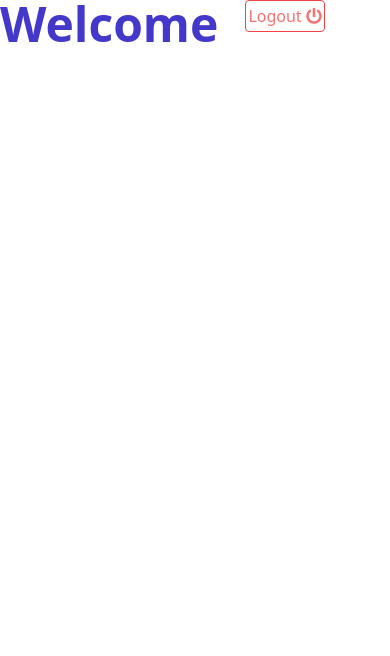
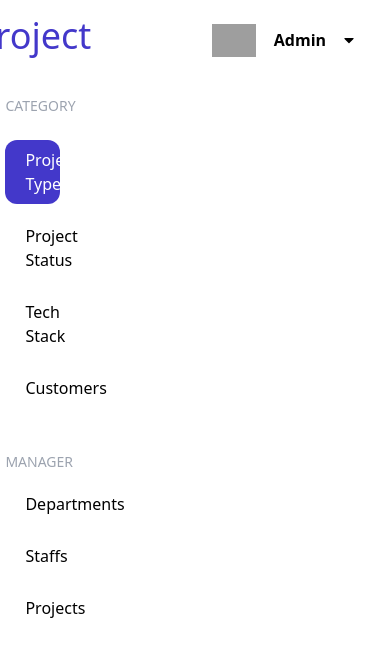
Before and after one commit to Z0Ne7/login-project, a React (Create React App) app: page /project-type in a window 390 px wide. Shown: the top 656 px of the page. Built offline with nearby package versions, Linux system fonts and the light colour scheme; grey boxes are pictures that could not be loaded.

Commit message:
add sidebar

```diff
--- a/src/App.js
+++ b/src/App.js
@@ -1,6 +1,5 @@
 import React from 'react';
 import { LoginPage } from './pages/login/login';
-import { ProjectType } from './pages/project-type/project-type';
 import { routes } from './routes/routes';
 import { NavbarHeader } from './components/navbar-header/navbar-header';
 import { LeftSidebar } from '././components/left-sidebar/left-sidebar';
@@ -34,10 +33,10 @@ function App() {
         <Route
           render={({ location }) => {
             return (
-              <div className='flex flex-row h-screen'>
+              <div className='flex flex-row min-h-screen'>
                 <LeftSidebar />
                 <div className='flex flex-col w-10/12'>
-                  {/* <NavbarHeader /> */}
+                  <NavbarHeader />
                   <Switch location={location}>{reactRouter()}</Switch>
                 </div>
               </div>
--- a/src/components/left-sidebar/left-sidebar.jsx
+++ b/src/components/left-sidebar/left-sidebar.jsx
@@ -1,5 +1,92 @@
-import React from 'react';
-
+import { useState } from 'react';
+import { NavLink } from 'react-router-dom';
 export const LeftSidebar = () => {
-  return <div></div>;
+  return (
+    <div className='w-2/12 sm:w-full mt-4 lg:w-2/12 relative'>
+      <div className='flex justify-center'>
+        <div className='flex justify-center items-center w-10/12 sm:w-full sm:mr-4 sm:flex-row-reverse'>
+          <p className='text-4xl text-indigo-700'>Project</p>
+        </div>
+      </div>
+      <div
+        className='flex flex-col items-center mt-10
+      sm:z-20
+      sm:w-4/6
+       sm:fixed transform
+       transition duration-500 ease-in-out sm:-translate-x-full
+       sm:left-0 sm:m-0 sm:top-0 sm:h-full sm:bg-white'
+      >
+        <div className='w-10/12 sm:mt-16'>
+          <ul>
+            <div className='text-gray-400 text-sm flex items-center'>
+              <p>CATEGORY</p>
+              <p className='ml-2 text-2xl'></p>
+            </div>
+            <div>
+              <NavLink
+                to='/project-type'
+                activeClassName='hover:bg-indigo-700 hover:text-pink-100 bg-indigo-700 text-white rounded-xl'
+                className='flex mt-6 items-center rounded-lg hover:text-gray-900 hover:bg-gray-200  p-2 cursor-pointer '
+              >
+                <p className='text-base  ml-3'>Project Type</p>
+              </NavLink>
+              <NavLink
+                to='/project-status'
+                activeClassName='hover:bg-indigo-700 hover:text-pink-100 bg-indigo-700 text-white rounded-xl'
+                className='flex items-center mt-3 p-2 rounded-lg hover:text-gray-900 hover:bg-gray-200'
+              >
+                <p className=' text-base ml-3'>Project Status</p>
+              </NavLink>
+              <NavLink
+                to='/tech-stack'
+                activeClassName='hover:bg-indigo-700 hover:text-pink-100 bg-indigo-700 text-white rounded-xl'
+                className='flex items-center mt-3 p-2 rounded-lg hover:text-gray-900 hover:bg-gray-200'
+              >
+                <p className='  text-base ml-3'> Tech Stack</p>
+              </NavLink>
+              <NavLink
+                to='/customers'
+                activeClassName=' bg-indigo-700 hover:bg-indigo-700 hover:text-pink-100 text-white rounded-xl'
+                className='flex items-center mt-3 p-2 rounded-lg hover:text-gray-900 hover:bg-gray-200'
+              >
+                <p className='  text-base ml-3'>Customers</p>
+              </NavLink>
+            </div>
+          </ul>
+          <button></button>
+        </div>
+        <div className='w-10/12 mt-5'>
+          <ul>
+            <div className='text-gray-400 text-sm flex items-center'>
+              <p>MANAGER</p>
+              <p className='ml-2 text-2xl'></p>
+            </div>
+            <div>
+              <NavLink
+                to='/departments'
+                activeClassName='hover:bg-indigo-700 hover:text-pink-100 bg-indigo-700 text-white rounded-xl'
+                className='flex items-center mt-3 p-2 rounded-lg hover:text-gray-900 hover:bg-gray-200'
+              >
+                <p className='  text-base ml-3'>Departments</p>
+              </NavLink>
+              <NavLink
+                to='/staffs'
+                activeClassName='bg-indigo-700 text-white rounded-xl'
+                className='flex items-center mt-3 p-2 rounded-lg hover:text-gray-900 hover:bg-gray-200'
+              >
+                <p className='  text-base ml-3'>Staffs</p>
+              </NavLink>
+              <NavLink
+                to='/projects'
+                activeClassName='hover:bg-indigo-700 hover:text-pink-100 bg-indigo-700 text-white rounded-xl'
+                className='flex items-center mt-3 p-2 rounded-lg hover:text-gray-900 hover:bg-gray-200'
+              >
+                <p className='  text-base ml-3'>Projects</p>
+              </NavLink>
+            </div>
+          </ul>
+        </div>
+      </div>
+    </div>
+  );
 };
--- a/src/components/navbar-header/navbar-header.jsx
+++ b/src/components/navbar-header/navbar-header.jsx
@@ -1,11 +1,54 @@
+import { faCaretDown, faPowerOff } from '@fortawesome/free-solid-svg-icons';
+import { FontAwesomeIcon } from '@fortawesome/react-fontawesome';
 import { useState } from 'react';
-import { ButtonLogout } from '../button-logout/button-logout';
+import { useHistory } from 'react-router-dom';
 
 export const NavbarHeader = () => {
+  const [toggleMenu, setToggleMenu] = useState(false);
+  const history = useHistory();
+  const onLogout = () => {
+    const token = localStorage.getItem('token');
+    if (token) {
+      localStorage.removeItem('token');
+      history.push('/login');
+    }
+  };
   return (
-    <nav className='flex justify-between h-20 w-full'>
-      <p className='text-5xl font-semibold text-indigo-700'>Welcome</p>
-      <ButtonLogout />
+    <nav className='flex justify-between h-20 w-11/12'>
+      <p className='flex items-center ml-3'></p>
+      <div
+        className='flex w-40 items-center justify-around relative'
+      >
+        <div className='relative'>
+          <div>
+            <img
+              className='w-11'
+              src='https://icons.iconarchive.com/icons/designcontest/ecommerce-business/96/admin-icon.png'
+              alt='avatar'
+            />
+          </div>
+        </div>
+        <div>
+          <p className='font-semibold'>Admin</p>
+        </div>
+        <button onClick={() => setToggleMenu(!toggleMenu)}>
+          <FontAwesomeIcon icon={faCaretDown} />
+        </button>
+        {toggleMenu ? (
+          <div className='flex absolute right-0 -top-16 rounded'>
+            <div className='my-32'>
+              <div className='absolute right-0 w-32 rounded shadow-md z-20'>
+                <p
+                  onClick={onLogout}
+                  className='flex items-center justify-center m-2 cursor-pointer'
+                >
+                  Logout <FontAwesomeIcon icon={faPowerOff} className='ml-1' />
+                </p>
+              </div>
+            </div>
+          </div>
+        ) : null}
+      </div>
     </nav>
   );
 };
--- a/src/pages/project-type/project-type.jsx
+++ b/src/pages/project-type/project-type.jsx
@@ -6,7 +6,7 @@ export const ProjectType = () => {
   return (
     <div className=''>
       <div>
-        <NavbarHeader />
+        {/* <NavbarHeader /> */}
       </div>
     </div>
   );
```
